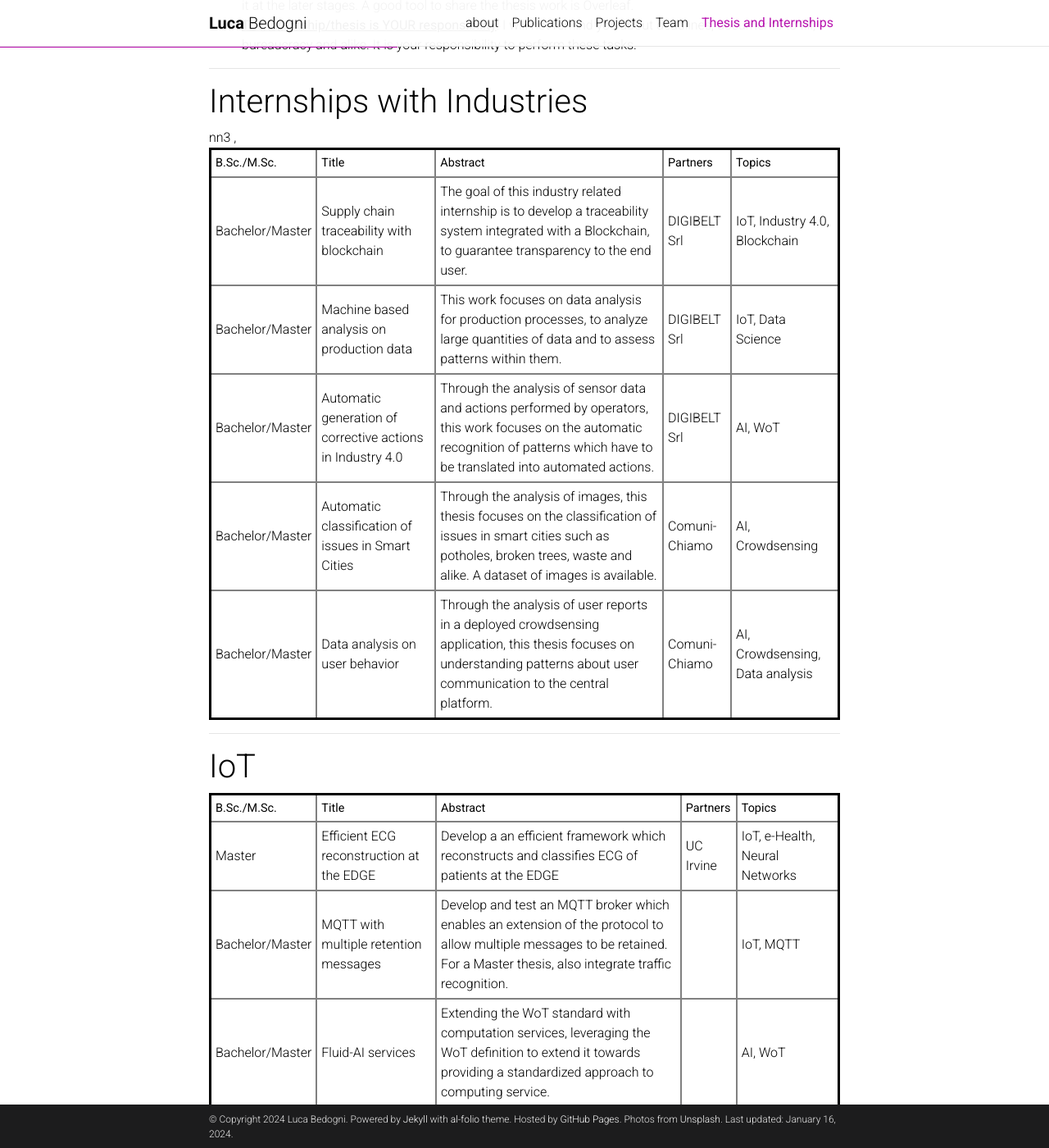
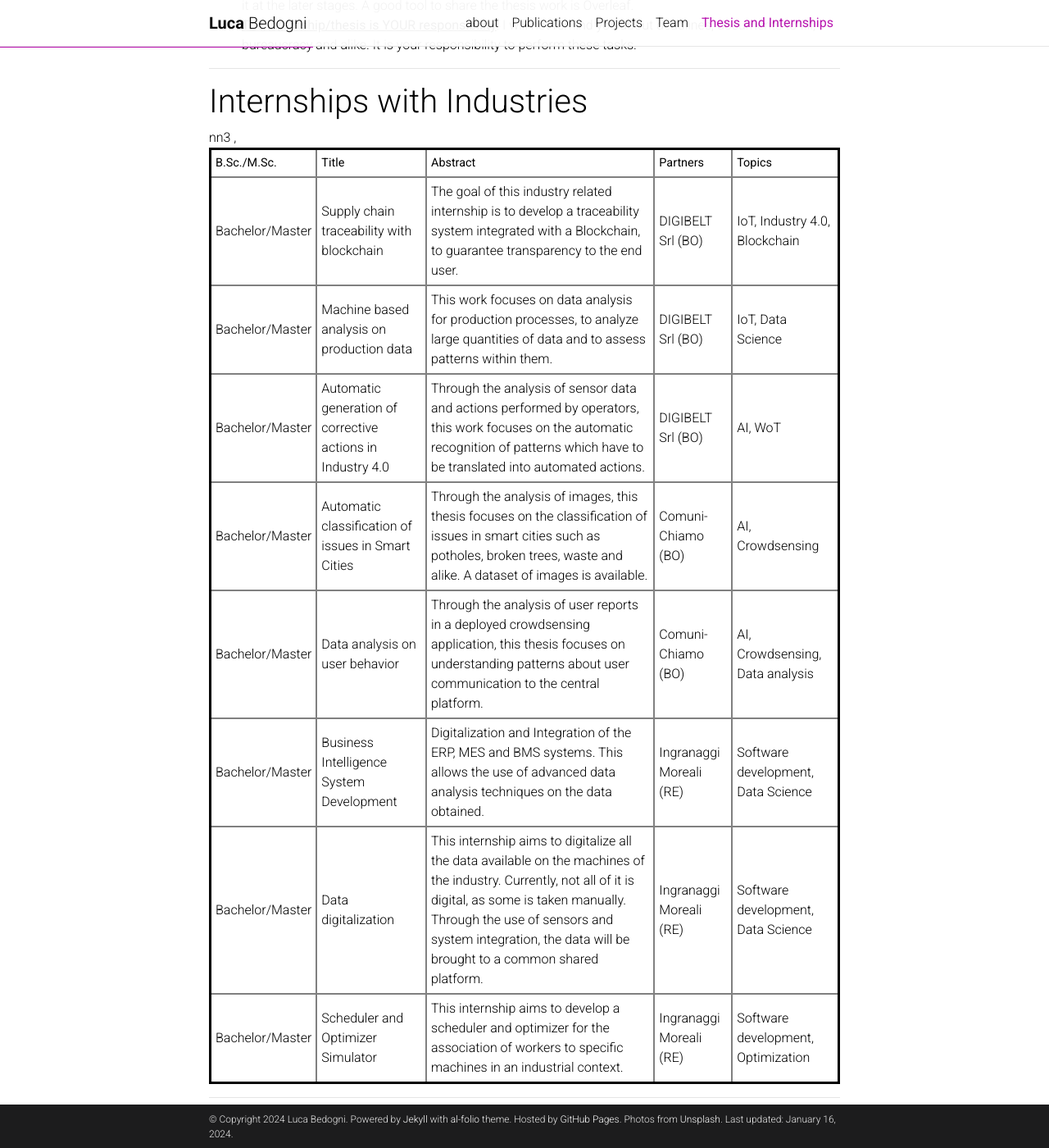
Before and after one commit to lbedogni/lbedogni.github.io, a Jekyll site: the page built from _pages/thesis.md, in a window 1280 px wide and 1400 px high, scrolled down 622 px. Shown: the whole window at 82% size. Built offline with Jekyll 4.4.1, drawn with Linux system fonts in a browser that asks for light colours; comment, search, counter and statistics services are not loaded; a style sheet for code colours, icons or effects is not loaded.

Commit message:
Updated thesis

```diff
--- a/_pages/thesis.md
+++ b/_pages/thesis.md
@@ -33,28 +33,28 @@ I am always happy to work with Bachelor and Master students, and I am glad that
     <td>Bachelor/Master</td>
     <td>Supply chain traceability with blockchain</td>
     <td>The goal of this industry related internship is to develop a traceability system integrated with a Blockchain, to guarantee transparency to the end user. </td>
-    <td>DIGIBELT Srl</td>
+    <td>DIGIBELT Srl (BO)</td>
     <td>IoT, Industry 4.0, Blockchain</td>
 </tr>
 <tr>
     <td>Bachelor/Master</td>
     <td>Machine based analysis on production data</td>
     <td>This work focuses on data analysis for production processes, to analyze large quantities of data and to assess patterns within them.</td>
-    <td>DIGIBELT Srl</td>
+    <td>DIGIBELT Srl (BO)</td>
     <td>IoT, Data Science</td>
 </tr>
 <tr>
     <td>Bachelor/Master</td>
     <td>Automatic generation of corrective actions in Industry 4.0</td>
     <td>Through the analysis of sensor data and actions performed by operators, this work focuses on the automatic recognition of patterns which have to be translated into automated actions.</td>
-    <td>DIGIBELT Srl</td>
+    <td>DIGIBELT Srl (BO)</td>
     <td>AI, WoT</td>
 </tr>
 <tr>
     <td>Bachelor/Master</td>
     <td>Automatic classification of issues in Smart Cities</td>
     <td>Through the analysis of images, this thesis focuses on the classification of issues in smart cities such as potholes, broken trees, waste and alike. A dataset of images is available.</td>
-    <td>Comuni-Chiamo</td>nn3
+    <td>Comuni-Chiamo (BO)</td>nn3
     ,
     <td>AI, Crowdsensing</td>
 </tr>
@@ -62,8 +62,29 @@ I am always happy to work with Bachelor and Master students, and I am glad that
     <td>Bachelor/Master</td>
     <td>Data analysis on user behavior</td>
     <td>Through the analysis of user reports in a deployed crowdsensing application, this thesis focuses on understanding patterns about user communication to the central platform.</td>
-    <td>Comuni-Chiamo</td>
+    <td>Comuni-Chiamo (BO)</td>
     <td>AI, Crowdsensing, Data analysis</td>
+</tr>
+<tr>
+    <td>Bachelor/Master</td>
+    <td>Business Intelligence System Development</td>
+    <td>Digitalization and Integration of the ERP, MES and BMS systems. This allows the use of advanced data analysis techniques on the data obtained.</td>
+    <td>Ingranaggi Moreali (RE)</td>
+    <td>Software development, Data Science</td>
+</tr>
+<tr>
+    <td>Bachelor/Master</td>
+    <td>Data digitalization</td>
+    <td>This internship aims to digitalize all the data available on the machines of the industry. Currently, not all of it is digital, as some is taken manually. Through the use of sensors and system integration, the data will be brought to a common shared platform.</td>
+    <td>Ingranaggi Moreali (RE)</td>
+    <td>Software development, Data Science</td>
+</tr>
+<tr>
+    <td>Bachelor/Master</td>
+    <td>Scheduler and Optimizer Simulator</td>
+    <td>This internship aims to develop a scheduler and optimizer for the association of workers to specific machines in an industrial context.</td>
+    <td>Ingranaggi Moreali (RE)</td>
+    <td>Software development, Optimization</td>
 </tr>
 <!--<tr>
     <td>Bachelor/Master</td>
```
